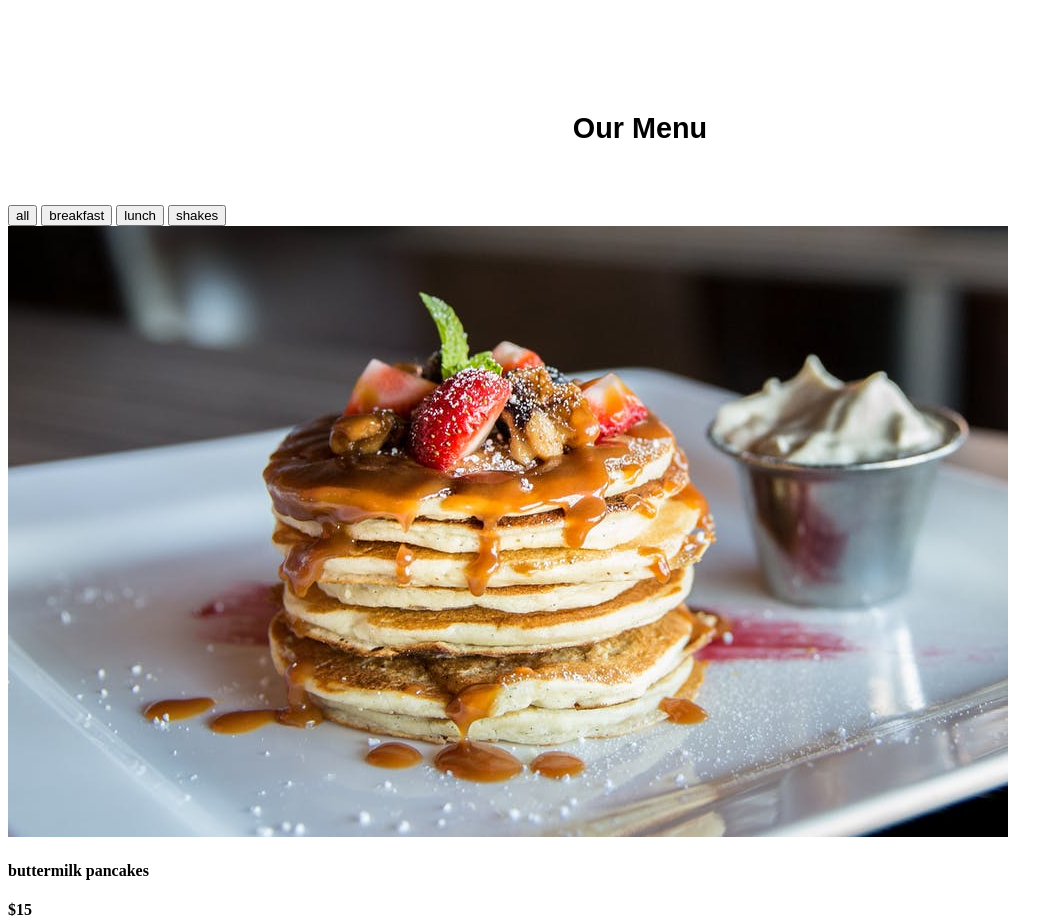
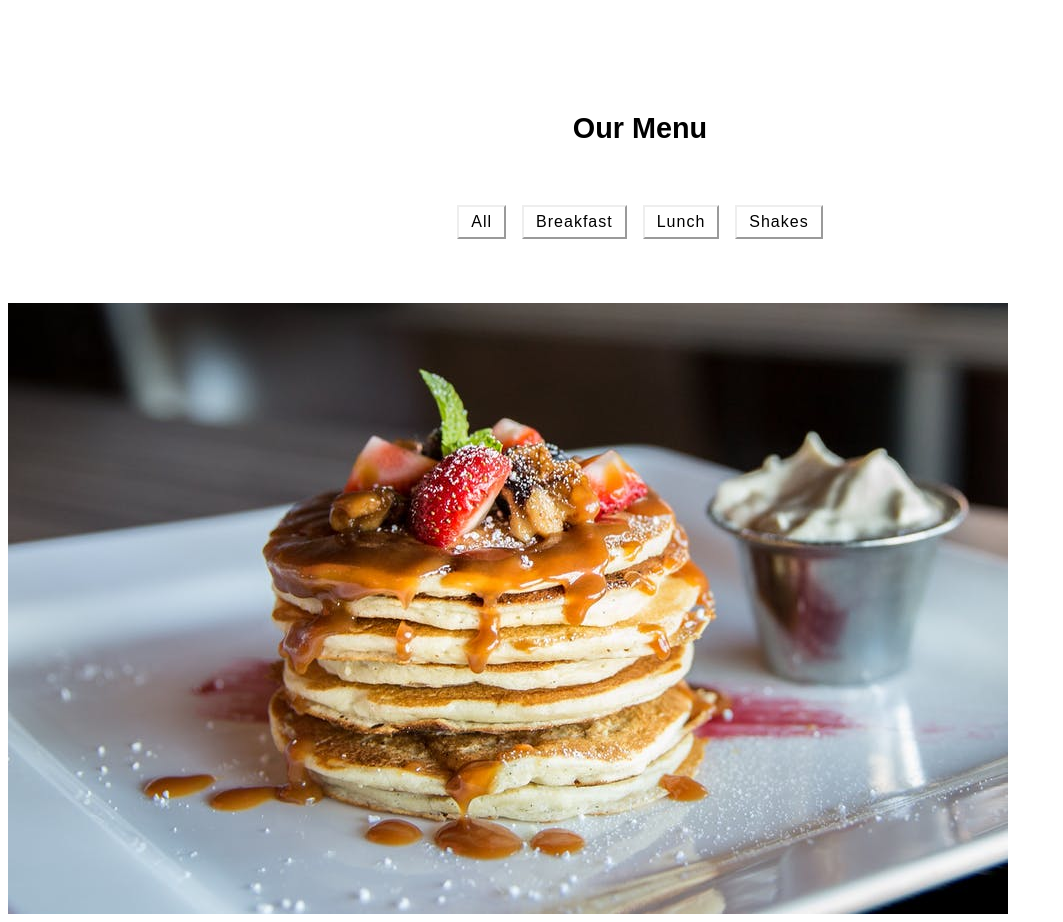
Before and after one commit to m-salman004/Menu, a plain HTML site: page Index.html in a window 1280 px wide. Shown: the top 922 px of the page, without its empty margins (0-1063 px from the left). Drawn offline with Linux system fonts and the light colour scheme; a script that the page names is missing.

Commit message:
Styling btn

```diff
--- a/Styles.css
+++ b/Styles.css
@@ -15,3 +15,25 @@
     margin-left: auto;
     margin-right: auto;
   }
+  .btn-container {
+    margin-bottom: 4rem;
+    display: flex;
+    justify-content: center;
+  }
+  .filter-btn {
+    background: transparent;
+    border-color: var(--clr-gold);
+    font-size: 1rem;
+    text-transform: capitalize;
+    margin: 0 0.5rem;
+    letter-spacing: 1px;
+    border-radius: var(--radius);
+    padding: 0.375rem 0.75rem;
+    color: var(--clr-gold);
+    cursor: pointer;
+    transition: var(--transition);
+  }
+  .filter-btn:hover {
+    background: var(--clr-gold);
+    color: var(--clr-white);
+  }
```
